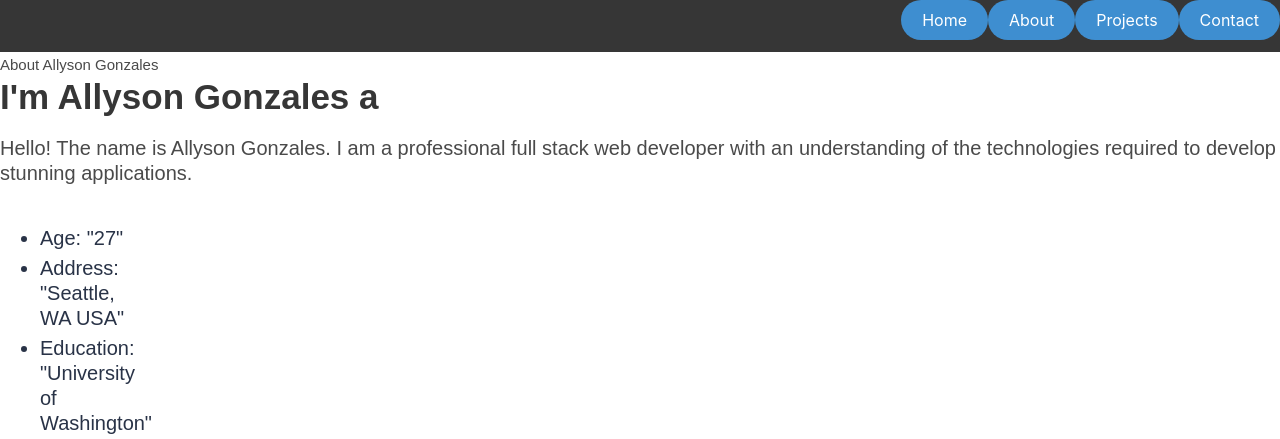
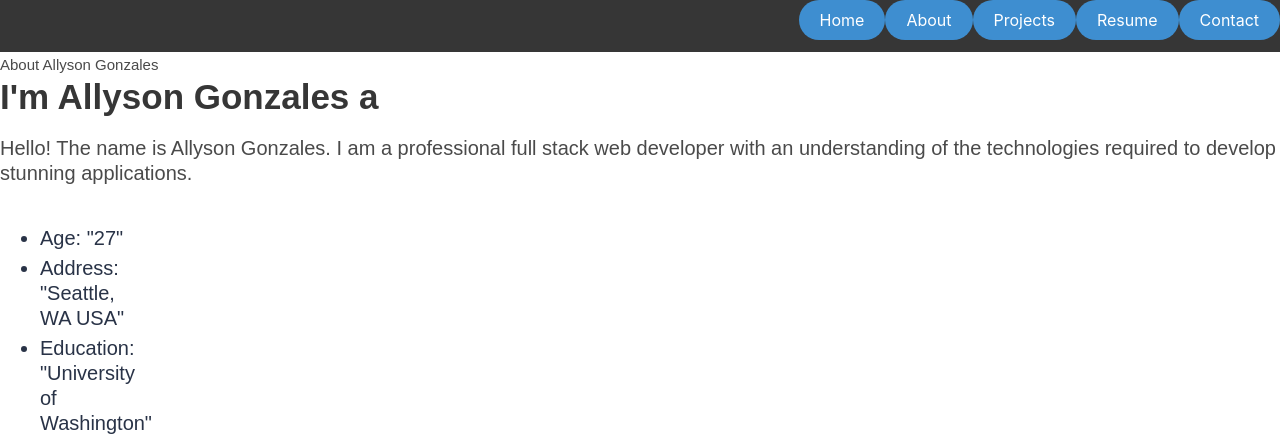
Before and after one commit to Ally27/Allyson-Portfolio, a plain HTML site: page index.html in a window 1280 px wide. Shown: the top 439 px of the page. Drawn offline with nearby package versions, Linux system fonts and the light colour scheme; a script that the page names is missing.

Commit message:
Added resume btn in html

```diff
--- a/index.html
+++ b/index.html
@@ -14,6 +14,7 @@
         <button class="button is-info is-rounded">Home</button>
         <button class="button is-info is-rounded">About</button>
         <button class="button is-info is-rounded">Projects</button>
+        <button class="button is-info is-rounded">Resume</button>
         <button class="button is-info is-rounded">Contact</button>
     </nav>
 
```
